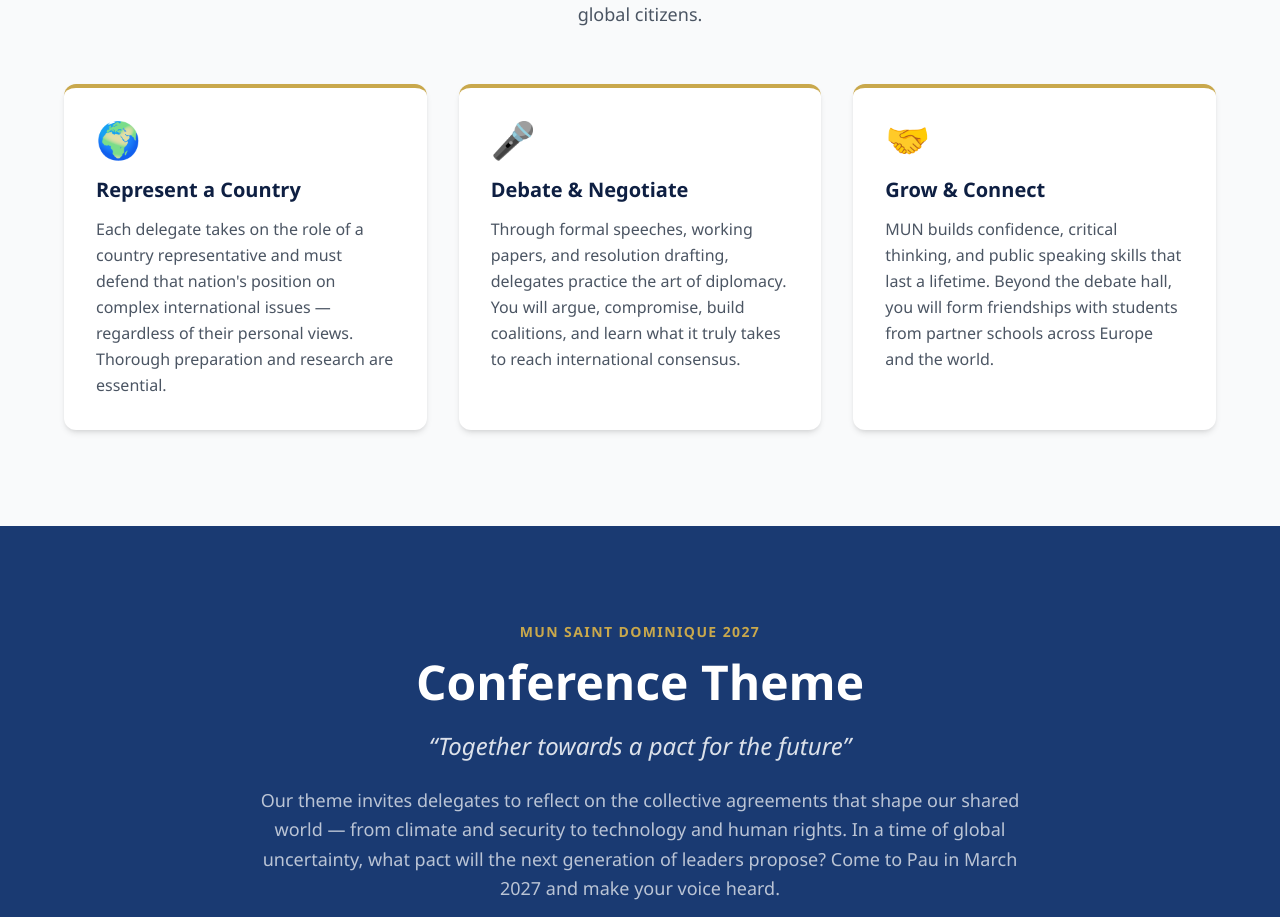
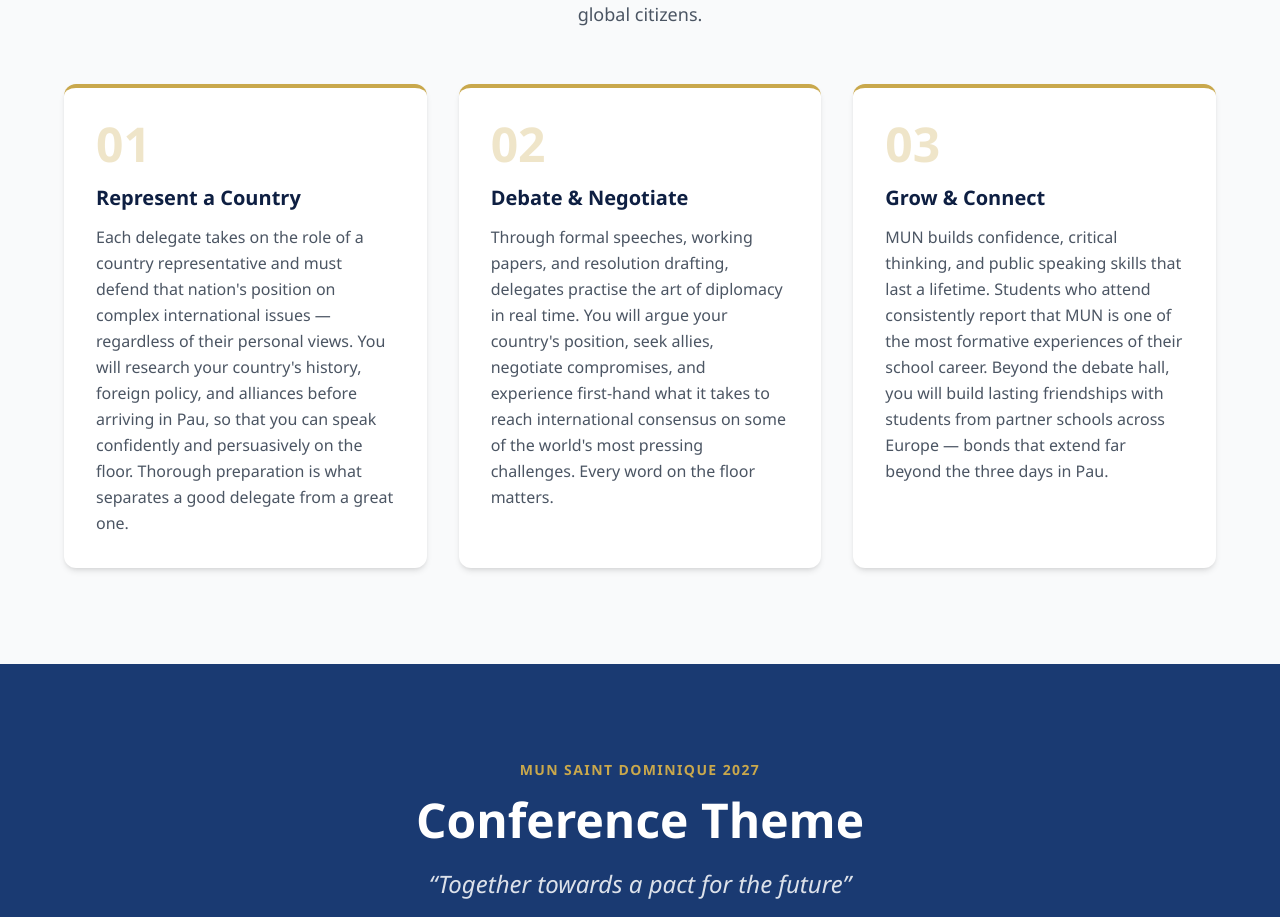
Before and after one commit to gastongabaixtucf8/projet-MUN-saintdo, a Next.js app: page / in a window 1280 px wide. Shown: the part 1205-2122 px from the top of the page. Built offline with nearby package versions, Linux system fonts and the light colour scheme.

Commit message:
auto-save

```diff
--- a/app/page.tsx
+++ b/app/page.tsx
@@ -90,23 +90,23 @@ export default function Home() {
           <div className="grid md:grid-cols-3 gap-8">
             {[
               {
-                icon: '🌍',
+                num: '01',
                 title: 'Represent a Country',
-                body: 'Each delegate takes on the role of a country representative and must defend that nation\'s position on complex international issues — regardless of their personal views. Thorough preparation and research are essential.',
+                body: 'Each delegate takes on the role of a country representative and must defend that nation\'s position on complex international issues — regardless of their personal views. You will research your country\'s history, foreign policy, and alliances before arriving in Pau, so that you can speak confidently and persuasively on the floor. Thorough preparation is what separates a good delegate from a great one.',
               },
               {
-                icon: '🎤',
+                num: '02',
                 title: 'Debate & Negotiate',
-                body: 'Through formal speeches, working papers, and resolution drafting, delegates practice the art of diplomacy. You will argue, compromise, build coalitions, and learn what it truly takes to reach international consensus.',
+                body: 'Through formal speeches, working papers, and resolution drafting, delegates practise the art of diplomacy in real time. You will argue your country\'s position, seek allies, negotiate compromises, and experience first-hand what it takes to reach international consensus on some of the world\'s most pressing challenges. Every word on the floor matters.',
               },
               {
-                icon: '🤝',
+                num: '03',
                 title: 'Grow & Connect',
-                body: 'MUN builds confidence, critical thinking, and public speaking skills that last a lifetime. Beyond the debate hall, you will form friendships with students from partner schools across Europe and the world.',
+                body: 'MUN builds confidence, critical thinking, and public speaking skills that last a lifetime. Students who attend consistently report that MUN is one of the most formative experiences of their school career. Beyond the debate hall, you will build lasting friendships with students from partner schools across Europe — bonds that extend far beyond the three days in Pau.',
               },
-            ].map(({ icon, title, body }) => (
+            ].map(({ num, title, body }) => (
               <div key={title} className="card">
-                <div className="text-4xl mb-4">{icon}</div>
+                <p className="text-5xl font-bold text-gold/30 mb-4 leading-none">{num}</p>
                 <h3 className="text-xl font-bold text-navy mb-3">{title}</h3>
                 <p className="text-gray-600 leading-relaxed">{body}</p>
               </div>
```
